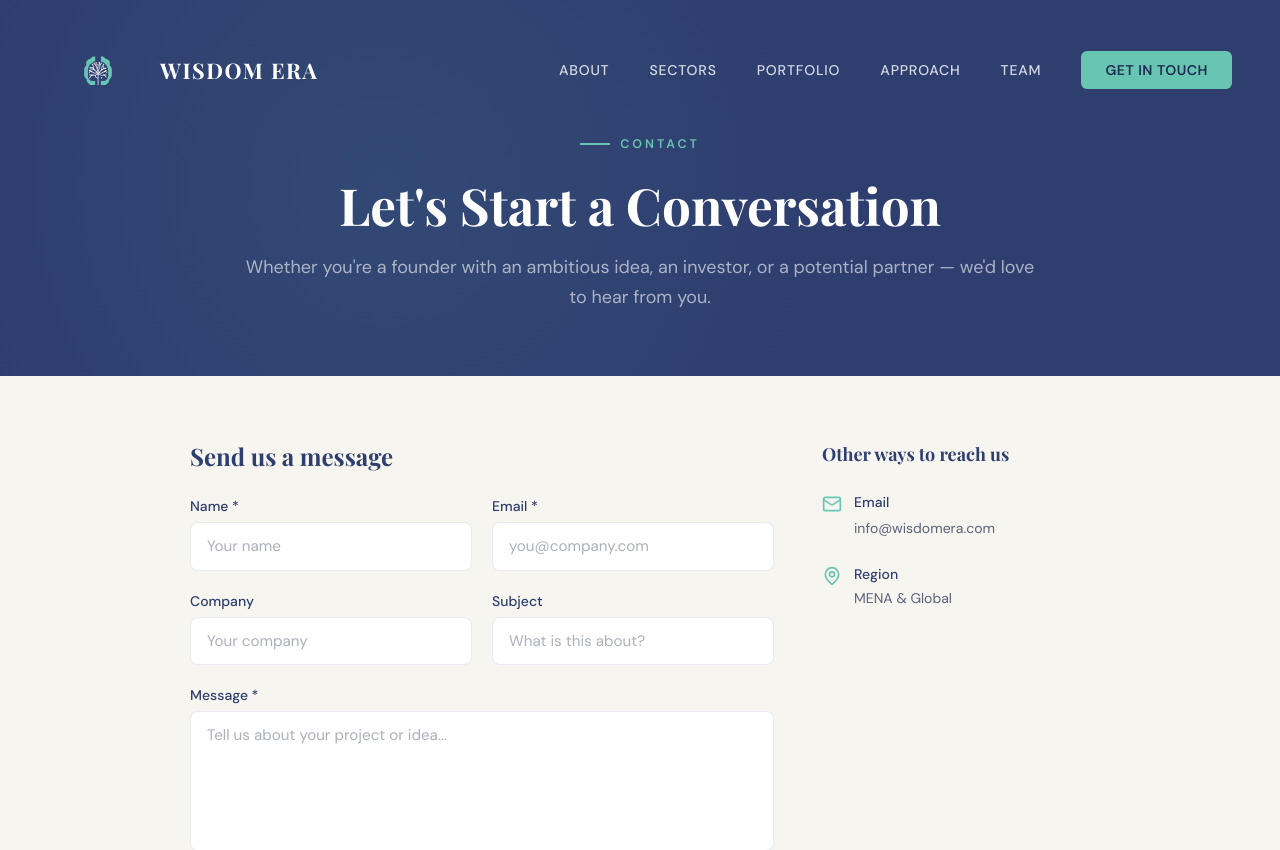
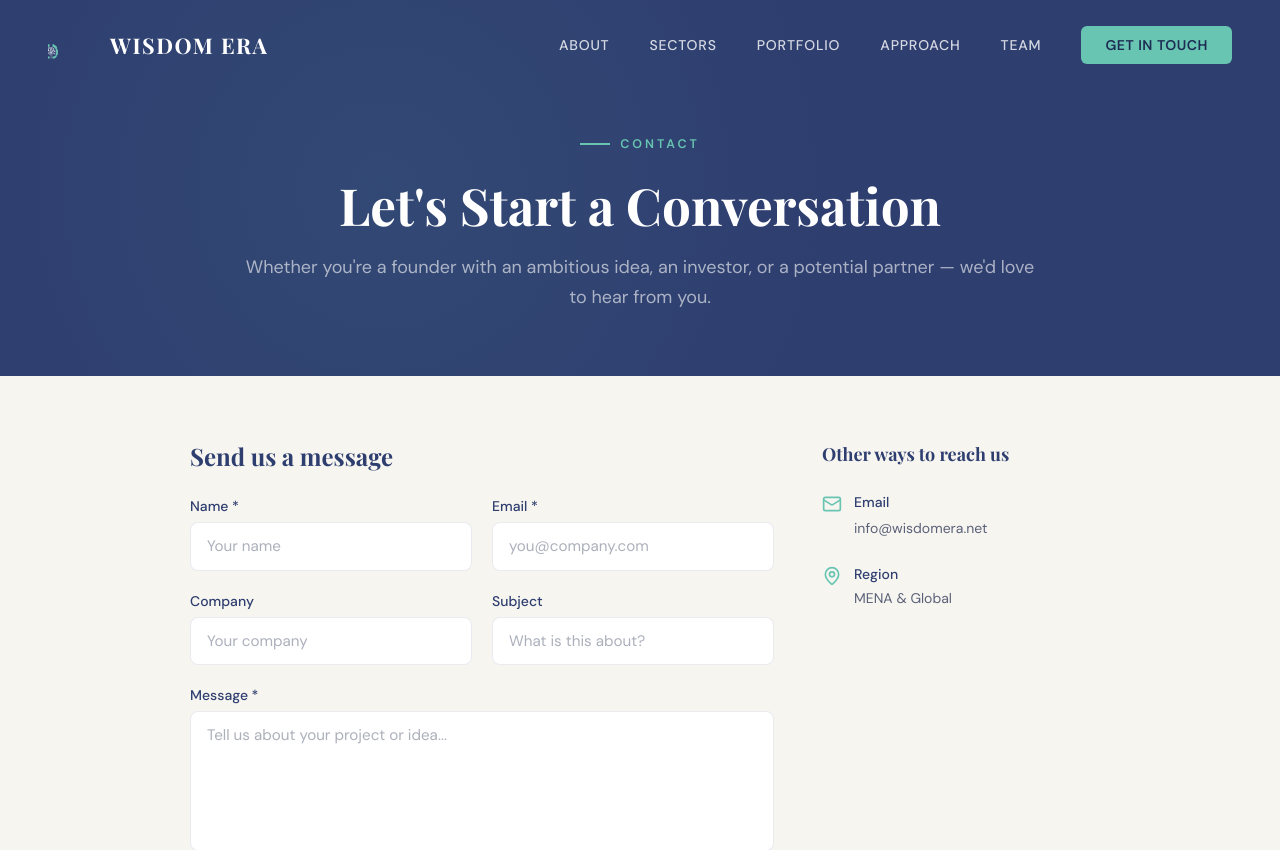
Before and after one commit to sobhaniyasamin/Wisdom-Era, a Next.js app: page /contact in a window 1280 px wide. Shown: the top 850 px of the page. Built offline with nearby package versions, Linux system fonts and the light colour scheme; a web font is replaced by a local one.

Commit message:
:sparkles: Change email and sentences

```diff
--- a/src/app/contact/page.tsx
+++ b/src/app/contact/page.tsx
@@ -46,10 +46,10 @@ export default function ContactPage() {
                     <div>
                       <div className="text-sm font-medium text-navy mb-1">Email</div>
                       <a
-                        href="mailto:info@wisdomera.com"
+                        href="mailto:info@wisdomera.net"
                         className="text-text-muted text-sm hover:text-teal transition-colors"
                       >
-                        info@wisdomera.com
+                        info@wisdomera.net
                       </a>
                     </div>
                   </div>
--- a/src/components/layout/Footer.tsx
+++ b/src/components/layout/Footer.tsx
@@ -11,7 +11,7 @@ export function Footer() {
         <div className="flex flex-col md:flex-row justify-between items-start gap-8 pb-12 border-b border-white/[0.08]">
           <div className="max-w-[320px]">
             <Link href="/" className="flex items-center gap-3 no-underline mb-4">
-              <Logo size={80} />
+              <Logo size={44} />
               <span className="font-serif text-[1.1rem] font-bold text-white tracking-[1.5px] uppercase">
                 Wisdom Era
               </span>
@@ -94,7 +94,7 @@ export function Footer() {
               <Twitter size={18} />
             </a>
             <a
-              href="mailto:info@wisdomera.com"
+              href="mailto:info@wisdomera.net"
               className="text-white/30 hover:text-teal transition-colors"
               aria-label="Email"
             >
--- a/src/components/layout/Navbar.tsx
+++ b/src/components/layout/Navbar.tsx
@@ -30,7 +30,7 @@ export function Navbar() {
         aria-label="Main navigation"
       >
         <Link href="/" className="flex items-center gap-3 no-underline">
-          <Logo size={100} />
+          <Logo size={50} />
           <span className="font-serif text-[1.35rem] font-bold text-white tracking-[1.5px] uppercase">
             Wisdom Era
           </span>
--- a/src/components/sections/AboutSection.tsx
+++ b/src/components/sections/AboutSection.tsx
@@ -53,12 +53,8 @@ export function AboutSection() {
               </div>
               <div className="relative z-[1] mt-10 pt-8 border-t border-white/10">
                 <p className="font-serif italic text-[1.1rem] leading-relaxed text-white/85">
-                  &ldquo;AI is not just another wave, it is the wave. We see AI not as a passing
-                  trend but as a structural shift.&rdquo;
+                  &ldquo;Wisdom Era is designed with a unique structure that lets us operate not just as investors, but as true co-founders to the startups we back.&rdquo;
                 </p>
-                <cite className="block mt-4 not-italic text-[0.85rem] text-teal font-semibold">
-                  — Vahid Shirazi, Co-founder &amp; CEO
-                </cite>
               </div>
             </div>
           </div>
--- a/src/components/ui/ContactForm.tsx
+++ b/src/components/ui/ContactForm.tsx
@@ -49,7 +49,7 @@ export function ContactForm() {
       const body = encodeURIComponent(
         `Name: ${form.name}\nEmail: ${form.email}\nCompany: ${form.company || "N/A"}\n\n${form.message}`
       );
-      window.location.href = `mailto:info@wisdomera.com?subject=${subject}&body=${body}`;
+      window.location.href = `mailto:info@wisdomera.net?subject=${subject}&body=${body}`;
       setStatus("success");
       setForm(initialData);
     } catch {
--- a/src/components/ui/Logo.tsx
+++ b/src/components/ui/Logo.tsx
@@ -1,13 +1,24 @@
 /* eslint-disable @next/next/no-img-element */
 export function Logo({ size = 42 }: { size?: number }) {
+  // The logo.svg is 840x840 but the icon sits in roughly the center 60%.
+  // We scale the image up and clip to show only the icon portion.
+  const scale = 2.2;
   return (
-    <img
-      src="/logo.svg"
-      alt=""
-      aria-hidden="true"
-      width={size}
-      height={size}
-      style={{ width: size, height: size }}
-    />
+    <div
+      style={{ width: size, height: size, overflow: "hidden", borderRadius: 8 }}
+      className="flex-shrink-0"
+    >
+      <img
+        src="/logo.svg"
+        alt=""
+        aria-hidden="true"
+        style={{
+          width: size * scale,
+          height: size * scale,
+          marginTop: -(size * scale * 0.22),
+          marginLeft: -(size * scale * 0.2),
+        }}
+      />
+    </div>
   );
 }
--- a/src/lib/constants.ts
+++ b/src/lib/constants.ts
@@ -1,4 +1,4 @@
 export const SITE_NAME = "Wisdom Era";
 export const SITE_URL = "https://wisdomera.com";
 export const SITE_TAGLINE = "Keep Up with the Future";
-export const CONTACT_EMAIL = "info@wisdomera.com";
+export const CONTACT_EMAIL = "info@wisdomera.net";
--- a/wisdom-era-website.html
+++ b/wisdom-era-website.html
@@ -967,8 +967,7 @@ h1, h2, h3, h4, h5 {
         </div>
       </div>
       <div class="about-card-quote">
-        <p>"AI is not just another wave, it is the wave. We see AI not as a passing trend but as a structural shift."</p>
-        <cite>— Vahid Shirazi, Co-founder & CEO</cite>
+        <p>"Wisdom Era is designed with a unique structure that lets us operate not just as investors, but as true co-founders to the startups we back."</p>
       </div>
     </div>
   </div>
```
